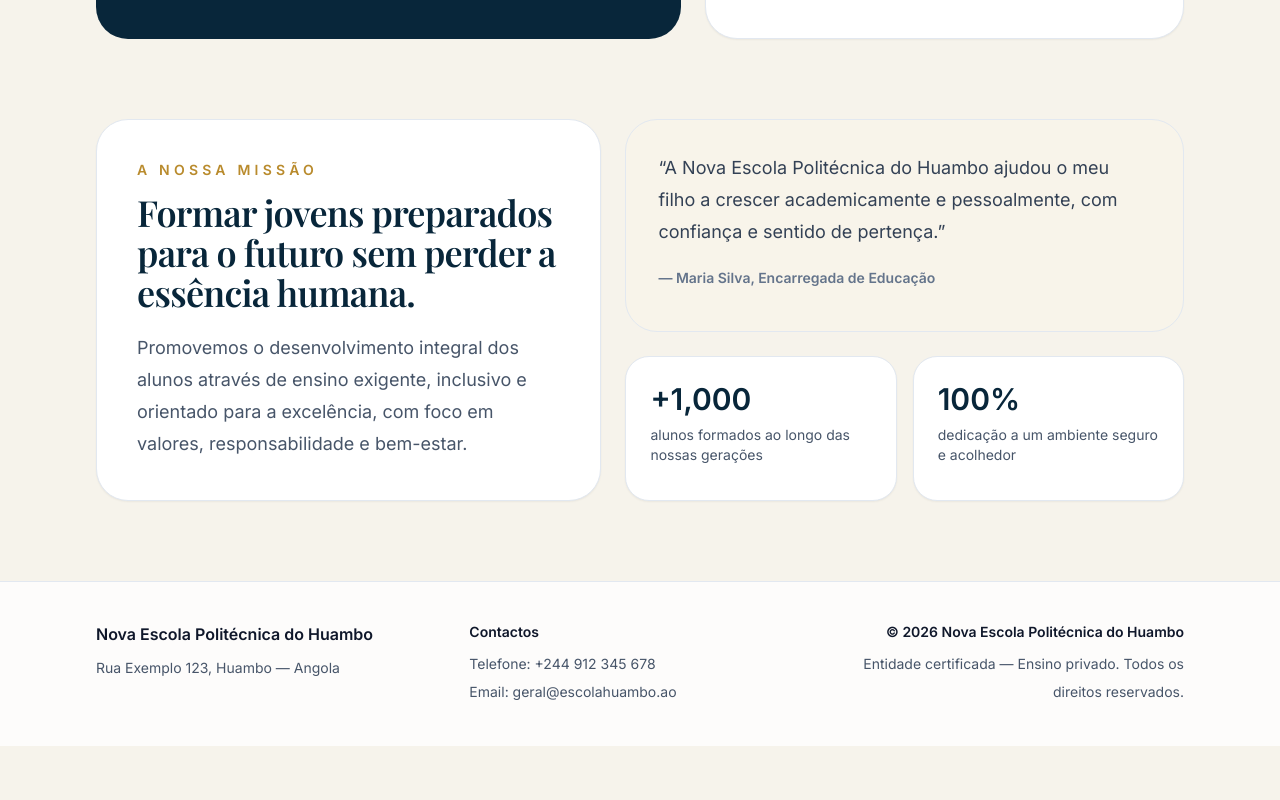
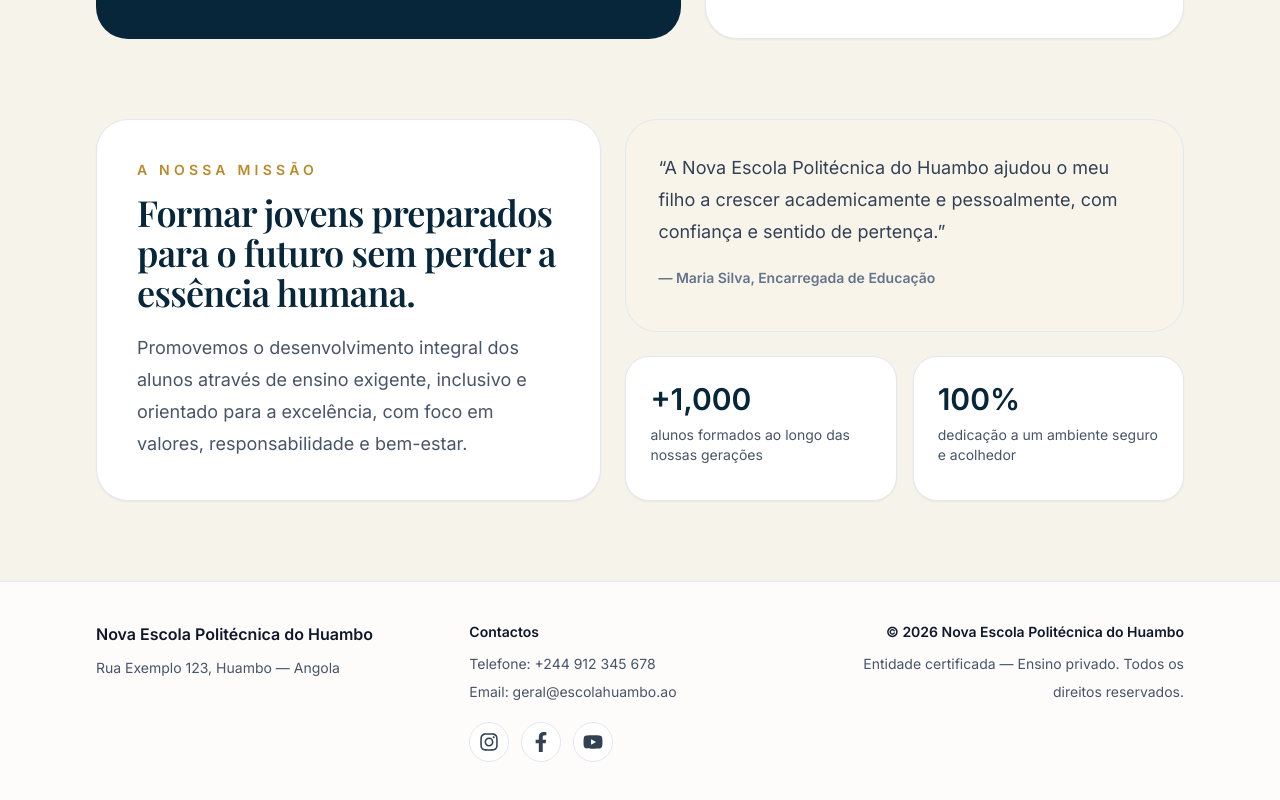
Before and after one commit to luistchitue-boop/nova-escola-politecnica-do-huambo-website, a Next.js app: page / in a window 1280 px wide. Shown: the part 2286-3086 px from the top of the page. Before the commit the page ends 3032 px from the top, so only its background shows below. Built offline with nearby package versions, Linux system fonts and the light colour scheme.

Commit message:
feat: add social media links to Footer component and include react-icons dependency

```diff
--- a/components/Footer.js
+++ b/components/Footer.js
@@ -1,3 +1,23 @@
+import { FaInstagram, FaFacebookF, FaYoutube } from 'react-icons/fa'
+
+const socialLinks = [
+  {
+    label: 'Instagram',
+    href: 'https://instagram.com',
+    icon: <FaInstagram className="h-5 w-5" />,
+  },
+  {
+    label: 'Facebook',
+    href: 'https://facebook.com',
+    icon: <FaFacebookF className="h-5 w-5" />,
+  },
+  {
+    label: 'YouTube',
+    href: 'https://youtube.com',
+    icon: <FaYoutube className="h-5 w-5" />,
+  },
+]
+
 export default function Footer() {
   const year = new Date().getFullYear()
   return (
@@ -11,6 +31,20 @@ export default function Footer() {
           <div>
             <div className="font-semibold text-slate-900 dark:text-white">Contactos</div>
             <div className="mt-2 text-sm leading-7">Telefone: +244 912 345 678<br />Email: geral@escolahuambo.ao</div>
+            <div className="mt-4 flex flex-wrap gap-3">
+              {socialLinks.map((social) => (
+                <a
+                  key={social.label}
+                  href={social.href}
+                  target="_blank"
+                  rel="noreferrer"
+                  aria-label={social.label}
+                  className="inline-flex h-10 w-10 items-center justify-center rounded-full border border-slate-200 bg-white text-slate-700 transition hover:-translate-y-0.5 hover:bg-[#f8f4ea] hover:text-[#b98b2d] dark:border-slate-700 dark:bg-slate-800 dark:text-slate-200"
+                >
+                  {social.icon}
+                </a>
+              ))}
+            </div>
           </div>
           <div className="md:text-right">
             <div className="font-semibold text-slate-900 dark:text-white">© {year} Nova Escola Politécnica do Huambo</div>
```
Also changed, not shown: package.json (+4 -3 lines), 1 other file (tests, documents, lock files or other folders).
